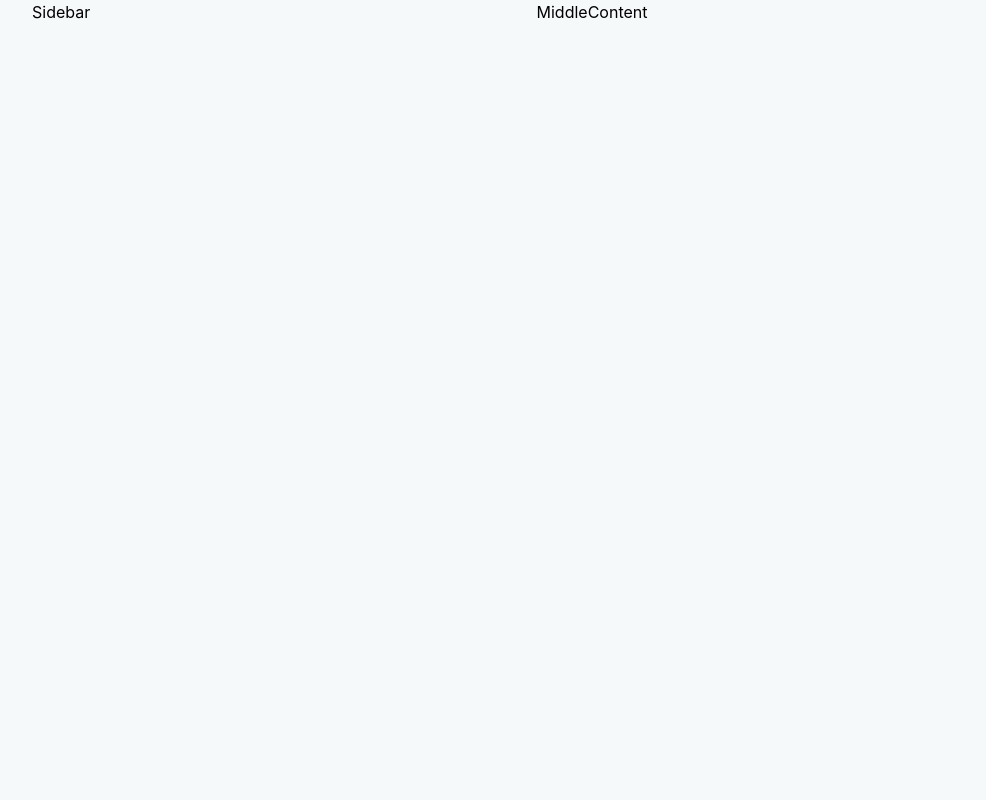
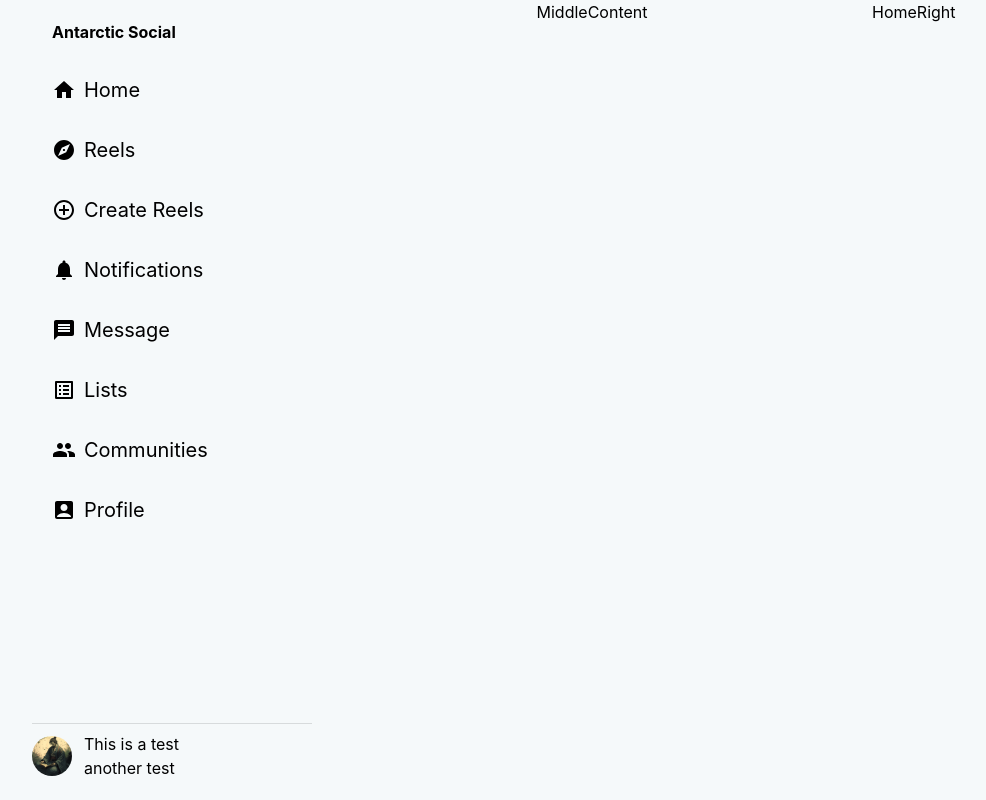
Before and after one commit to SamuelCallWind/antarctic_marketplace, a React (Create React App) app: page / in a window 1280 px wide. Shown: the whole page, without its empty margins (48-1034 px from the left). Built offline with nearby package versions, Linux system fonts and the light colour scheme.

Commit message:
Added icons sidebar & small avatar bottom

```diff
--- a/package.json
+++ b/package.json
@@ -7,6 +7,7 @@
     "@emotion/styled": "^11.11.0",
     "@mdi/light-js": "^0.2.63",
     "@mdi/react": "^1.6.1",
+    "@mui/icons-material": "^5.15.3",
     "@mui/material": "^5.15.2",
     "@testing-library/jest-dom": "^5.17.0",
     "@testing-library/react": "^13.4.0",
--- a/src/pages/authentication/Login.jsx
+++ b/src/pages/authentication/Login.jsx
@@ -3,11 +3,7 @@ import { Formik, Form, Field, ErrorMessage } from 'formik';
 import { TextField, Button } from '@mui/material';
 import * as Yup from 'yup';
 import { Route, Routes, useNavigate } from 'react-router-dom';
-import MiddleContent from '../components/middleContent/MiddleContent';
-import Reels from "../components/reels/Reels";
-import CreateReelsForm from '../components/reels/CreateReelsForm';
-import Profile from '../profile/Profile';
-import Messages from '../message/Message';
+
 
 
 const initialValues={email: "", password: ""};
@@ -85,13 +81,6 @@ const Login = () => {
             <p>Don't have an account yet?</p>
             <Button onClick={() => navigate("/register")}>Register</Button>
         </div>
-        <Routes>
-            <Route path="/" element={<MiddleContent />}></Route>
-            <Route path="/reels" element={<Reels />}></Route>
-            <Route path="/createReelsForm" element={<CreateReelsForm />}></Route>
-            <Route path="/profile/:id" element={<Profile />}></Route>
-            <Route path="/messages" element={<Messages />}></Route>
-        </Routes>
     </div>
     )
 }
--- /dev/null
+++ b/src/pages/components/homeRight/homeRight.jsx
@@ -0,0 +1,9 @@
+import React from "react";
+
+const HomeRight = () => {
+    return (
+        <div>HomeRight</div>
+    )
+}
+
+export default HomeRight;
--- /dev/null
+++ b/src/pages/components/sideBar/Sidebar.jsx
@@ -0,0 +1,45 @@
+import React from "react";
+import { navigationMenu } from "./SidebarNavigation";
+import { Avatar, Divider } from "@mui/material";
+import avatarSam from '../../../img/avatar_sam_callwind.png'
+
+const Sidebar = () => {
+    return (
+        <div className="card h-screen
+         text-black
+         flex
+         flex-col
+         justify-between
+         py-5">
+            <div className="space-y-8 pl-5">
+                <div className="">
+
+                    <span className="logo font-bold">Antarctic Social</span>
+
+                </div>
+
+                <div className="space-y-8">
+{navigationMenu.map((item) => <div className="cursor-pointer flex flex-row items-center">
+    {item.icon}
+    <p className="text-xl ml-2">{item.name}</p>
+</div>)}
+
+                </div>
+            </div>
+            <div>
+                <Divider/>
+                <div className=" mt-2 flex justify-between items-center">
+                    <div className="flex items-center space-x-3">
+                        <Avatar src={avatarSam}></Avatar>
+                        <div>
+                            <p>This is a test</p>
+                            <p>another test</p>
+                        </div>
+                    </div>
+                </div>
+            </div>
+        </div>
+    )
+}
+
+export default Sidebar;
--- /dev/null
+++ b/src/pages/components/sideBar/SidebarNavigation.js
@@ -0,0 +1,53 @@
+import HomeIcon from '@mui/icons-material/Home';
+import ExploreIcon from '@mui/icons-material/Explore';
+import ControlPointIcon from '@mui/icons-material/ControlPoint';
+import NotificationsIcon from '@mui/icons-material/Notifications';
+import MessageIcon from '@mui/icons-material/Message';
+import ListAltIcon from '@mui/icons-material/ListAlt';
+import GroupIcon from '@mui/icons-material/Group';
+import AccountBoxIcon from '@mui/icons-material/AccountBox';
+
+
+
+export const navigationMenu = [
+    {
+        name: "Home",
+        icon: <HomeIcon/>,
+        path: "/"
+    },
+    {
+        name: "Reels",
+        icon: <ExploreIcon/>,
+        path: "/"
+    },
+    {
+        name: "Create Reels",
+        icon: <ControlPointIcon/>,
+        path: "/"
+    },
+    {
+        name: "Notifications",
+        icon: <NotificationsIcon/>,
+        path: "/"
+    },
+    {
+        name: "Message",
+        icon: <MessageIcon/>,
+        path: "/"
+    },
+    {
+        name: "Lists",
+        icon: <ListAltIcon/>,
+        path: "/"
+    },
+    {
+        name: "Communities",
+        icon: <GroupIcon/>,
+        path: "/"
+    },
+    {
+        name: "Profile",
+        icon: <AccountBoxIcon/>,
+        path: "/"
+    }
+]
--- a/src/pages/components/sideBar/sidebar.jsx
+++ /dev/null
@@ -1,9 +0,0 @@
-import React from "react";
-
-const Sidebar = () => {
-    return (
-        <div>Sidebar</div>
-    )
-}
-
-export default Sidebar;
--- a/src/pages/homePage/Home.jsx
+++ b/src/pages/homePage/Home.jsx
@@ -1,5 +1,5 @@
 import React from "react";
-import Sidebar from "../components/sideBar/sidebar";
+import Sidebar from "../components/sideBar/Sidebar";
 import { Grid } from "@mui/material";
 import { Route, Routes, useLocation, useParams } from "react-router-dom";
 import Messages from "../message/Message";
@@ -7,6 +7,7 @@ import CreateReelsForm from "../components/reels/CreateReelsForm";
 import Reels from "../components/reels/Reels";
 import MiddleContent from "../components/middleContent/MiddleContent";
 import Profile from "../profile/Profile";
+import HomeRight from "../components/homeRight/homeRight";
 
 
 
@@ -15,7 +16,7 @@ const Home = () => {
 
     return (
         <div className="px-20">
-            <Grid container spacing={0}>
+            <Grid container spacing={0} className="">
 
                 <Grid item xs={0} lg={3}>
                     <div className="sticky top-0">
@@ -36,8 +37,10 @@ const Home = () => {
                     </Routes>
 
                 </Grid>
-                <Grid item xs={0} lg={3}>
-                    {/* to implement */}
+                <Grid item xs={0} lg={3} className="relative">
+                    <div className="sticky top-0 w-full">
+                        <HomeRight />
+                    </div>
                 </Grid>
             </Grid>
         </div>
```
Also changed, not shown: src/img/avatar_sam_callwind.png (added), 1 other file (tests, documents, lock files or other folders).
